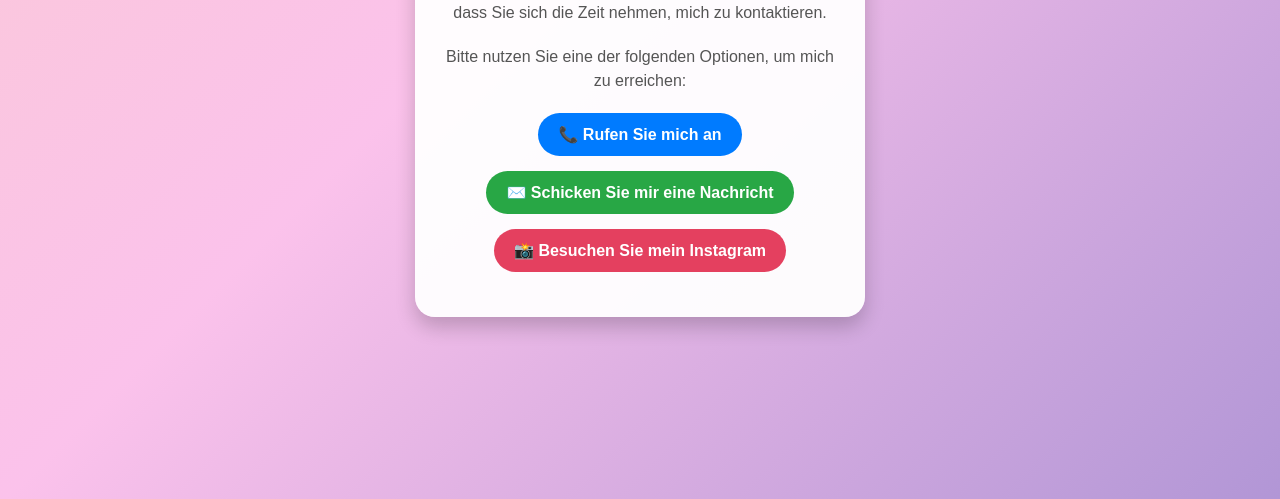
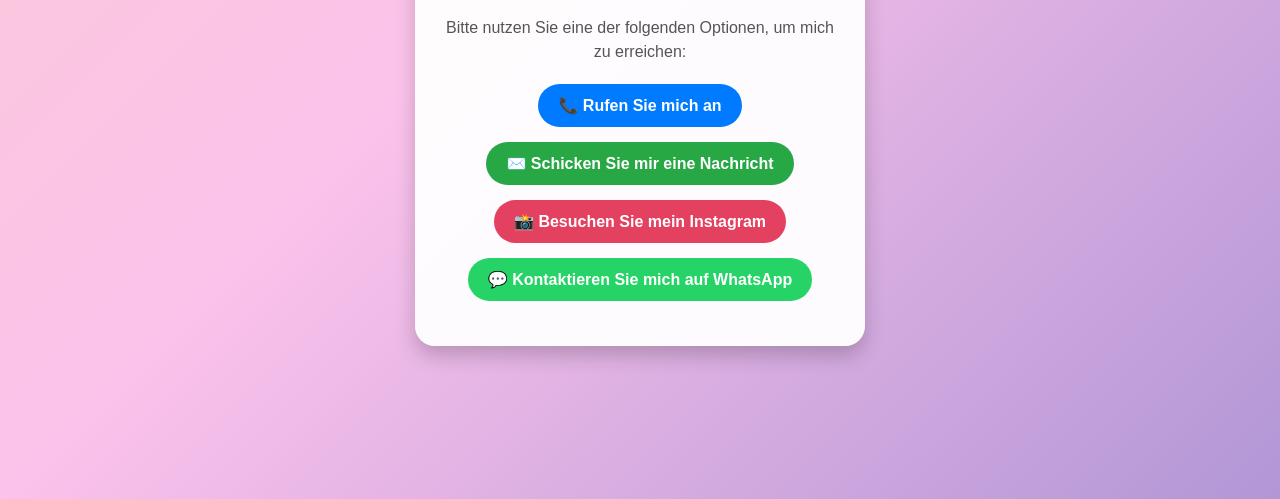
Before and after one commit to zakiwaw/schluessel-finder, a plain HTML site: page index.html in a window 1280 px wide. Shown: the part 301-800 px from the top of the page. Drawn offline with Linux system fonts and the light colour scheme.

Commit message:
index.html aktualisieren

```diff
--- a/index.html
+++ b/index.html
@@ -83,6 +83,14 @@
         .button-instagram:hover {
             background-color: #c13584; /* Dunklere Instagram-Farbe beim Hover */
         }
+
+        .button-whatsapp {
+            background-color: #25D366; /* WhatsApp-Farbe */
+        }
+
+        .button-whatsapp:hover {
+            background-color: #128C7E; /* Dunklere WhatsApp-Farbe beim Hover */
+        }
     </style>
 </head>
 <body>
@@ -106,6 +114,11 @@
         <a href="https://www.instagram.com/zakariae___/" target="_blank" class="button button-instagram">
           📸 Besuchen Sie mein Instagram
         </a>
+
+        <!-- WhatsApp -->
+        <a href="https://wa.me/qr/LOXEO56PGFQVL1" target="_blank" class="button button-whatsapp">
+          💬 Kontaktieren Sie mich auf WhatsApp
+        </a>
     </div>
 </body>
 </html>
```
